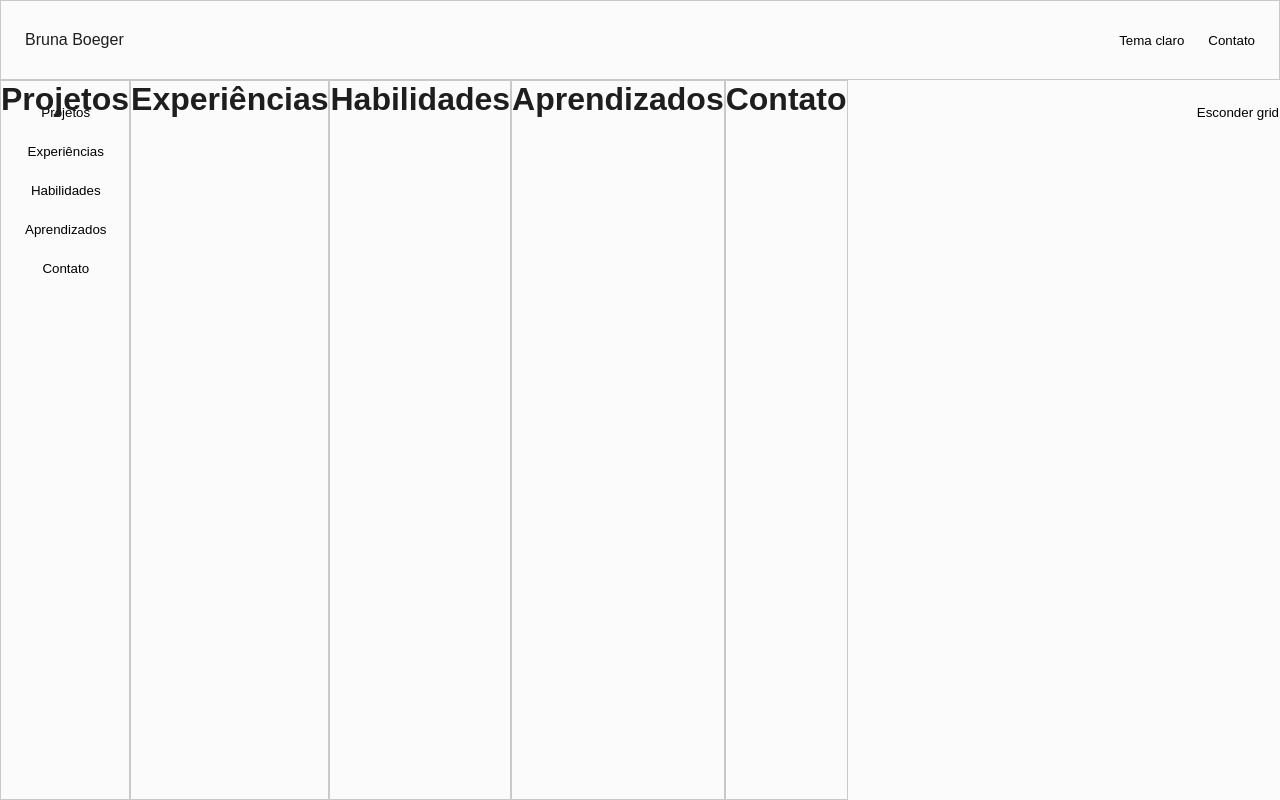
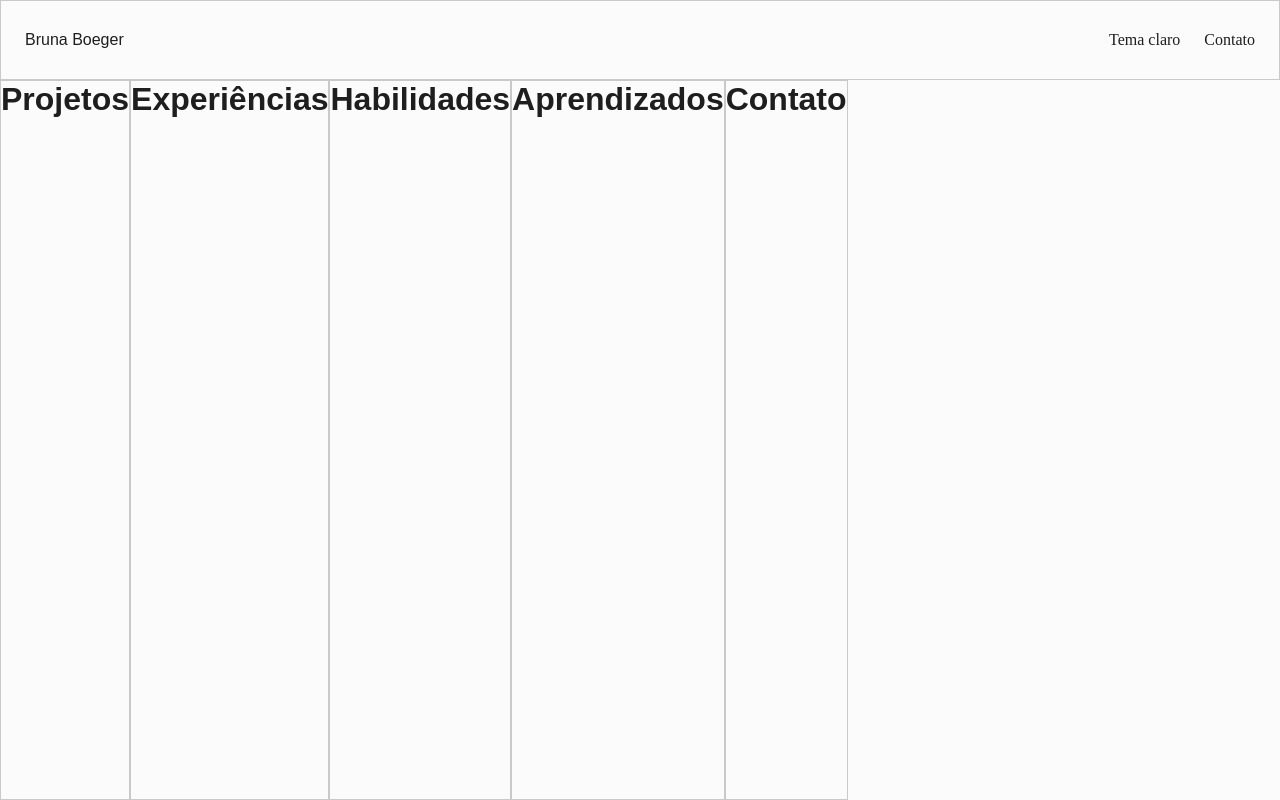
Before and after one commit to brunaboeger/portfolio, a Next.js app: page / in a window 1280 px wide. Built offline with nearby package versions, Linux system fonts and the light colour scheme.

Commit message:
adding components files

```diff
--- a/src/components/button/Button.jsx
+++ b/src/components/button/Button.jsx
@@ -1,3 +1,32 @@
-export default function Button({ text, action }) {
-  return <button onClick={action}>{text}</button>;
+function buttonIconPosition(position) {
+  if (position == "right") {
+    return "icon-right";
+  }
+
+  return;
 }
+
+export default function Button({
+  text,
+  onClick,
+  icon,
+  color = "muted",
+  variant = "no-background",
+  ariaLabel = "",
+  iconPosition,
+}) {
+  const buttonClass = `button color-${color} ${variant}`;
+  const iconPositionXX =
+    icon && iconPosition ? buttonIconPosition(iconPosition) : "";
+
+  return (
+    <button
+      onClick={onClick}
+      className={`${buttonClass} ${iconPositionXX}`}
+      aria-label={ariaLabel}
+    >
+      {icon && <span className="button-icon">{icon}</span>}
+      <p className="button-text">{text}</p>
+    </button>
+  );
+}
--- a/src/components/navbar/Navbar.jsx
+++ b/src/components/navbar/Navbar.jsx
@@ -7,16 +7,6 @@ export default function Navbar({ children }) {
         <section className="navbar-logo-box">Bruna Boeger</section>
         <section className="navbar-actions-box">{children}</section>
       </div>
-      <aside className="navbar-floating-menu">
-        <Button text="Projetos" />
-        <Button text="Experiências" />
-        <Button text="Habilidades" />
-        <Button text="Aprendizados" />
-        <Button text="Contato" />
-      </aside>
-      <aside className="navbar-floating-menu is-right">
-        <Button text="Esconder grid" />
-      </aside>
     </nav>
   );
 }
```
Also changed, not shown: src/components/card/Card.jsx (added, +84 -0 lines), src/components/index.js (added, +13 -0 lines), src/components/menus/SideMenu.jsx (added, +16 -0 lines).
